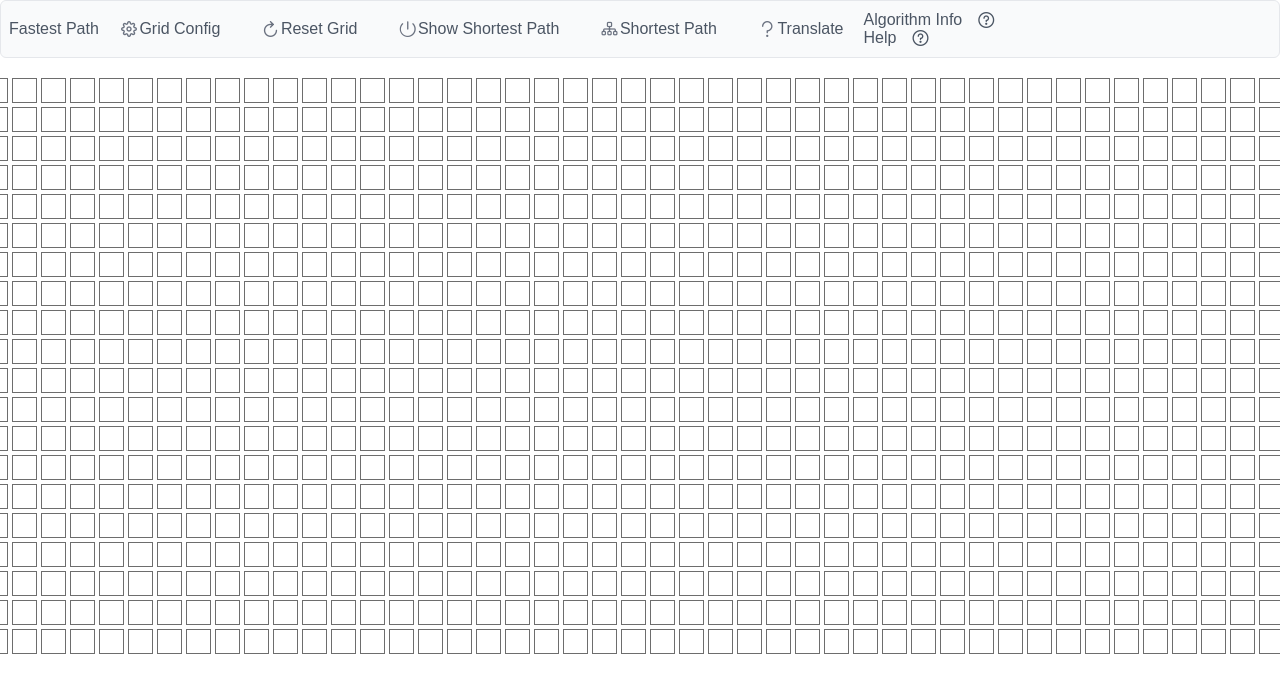
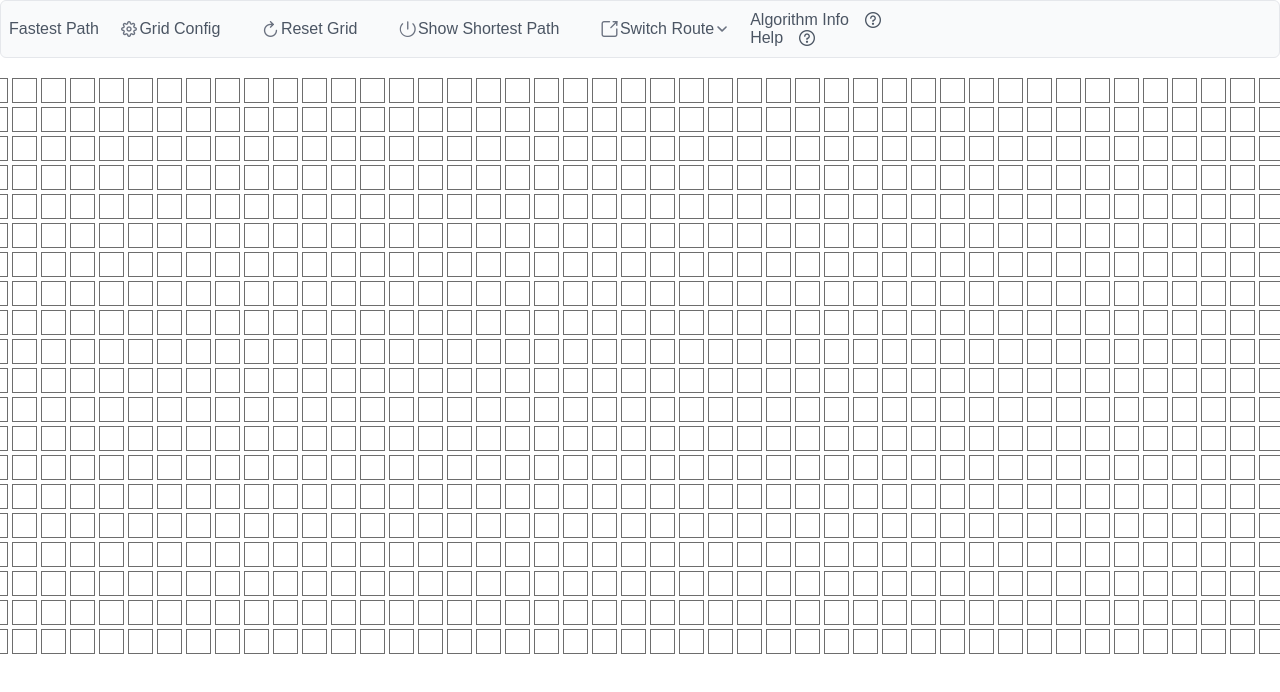
Before and after one commit to Cattudus/Vue-Learning, a Vue app in the folder first-project/firste-projecte/: page / in a window 1280 px wide. Shown: the top 692 px of the page. Built offline with nearby package versions, Linux system fonts and the light colour scheme; a web font is replaced by a local one.

Commit message:
changes: header layout

```diff
--- a/first-project/firste-projecte/src/components/Header.vue
+++ b/first-project/firste-projecte/src/components/Header.vue
@@ -46,18 +46,26 @@ const items = ref([
     }
   },
   {
+    label: 'Switch Route',
+    icon: 'pi pi-fw pi-external-link',
+    items:
+        [{
           label: 'Shortest Path',
           icon: 'pi pi-fw pi-sitemap',
           command: () => {
             router.push('/')
           }
-  }, {
+        },
+          {
             label: 'Translate',
             icon: 'pi pi-fw pi-question',
             command: () => {
               router.push('/translate')
             }
           }
+        ]
+  }
+
 ]);
 
 </script>
```
Lines whose indentation alone changed are shown as unchanged.
